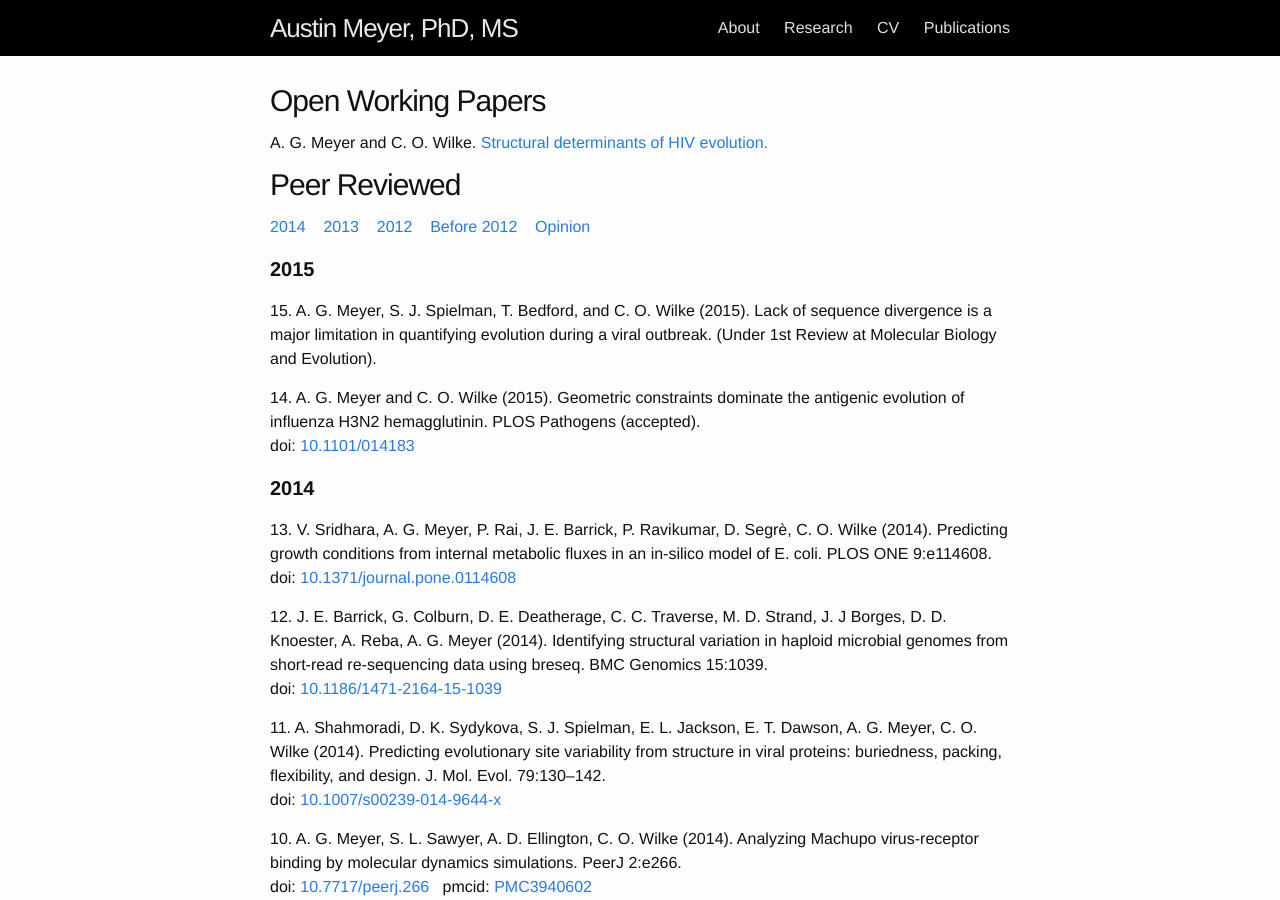
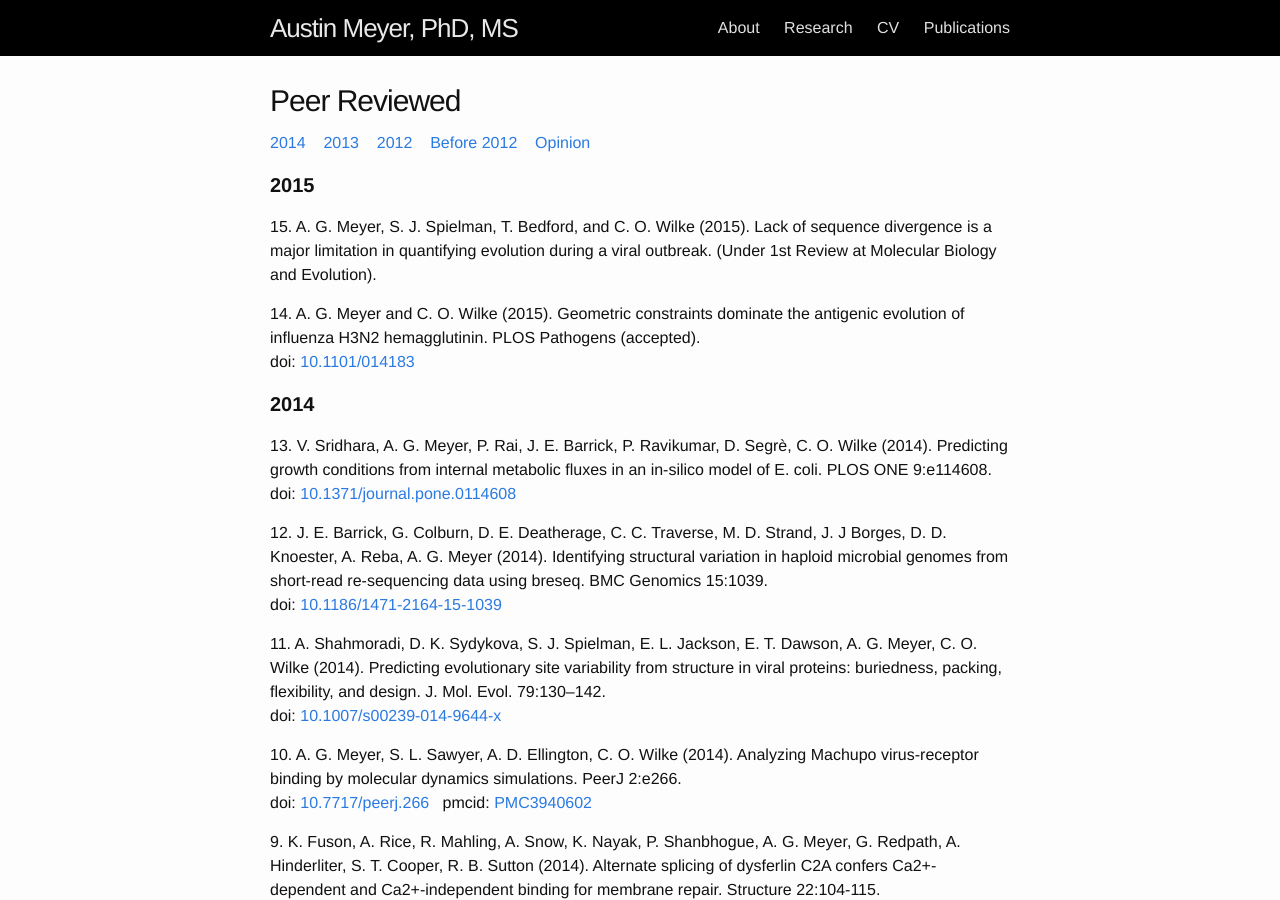
Before and after one commit to ausmeyer/ausmeyer.github.io, a Jekyll site: the page built from publications.html, in a window 1280 px wide and 900 px high. Built offline with Jekyll 4.4.1, drawn with Linux system fonts in a browser that asks for light colours; some of the changed text lies outside the part shown.

Commit message:
Fixed formatting.

```diff
--- a/publications.html
+++ b/publications.html
@@ -11,11 +11,6 @@
 ---
 
 <div class="post">
-
-  <h1 class="post-title">Open Working Papers</h1>
-
-  A. G. Meyer and C. O. Wilke. <a href="http://ausmeyer.github.io/hiv_structural_determinants">Structural determinants of HIV evolution.</a>
-  <p>
 
   <h1 class="post-title">Peer Reviewed</h1>
 
@@ -56,6 +51,16 @@
 </div>
 
 <div class="post"><br>
+  <a class="anchor" id="Working Papers"></a>
+  <h1 class="post-title">Working Papers</h1>
+
+    <ul class="pub-list">
+      A. G. Meyer and C. O. Wilke. <a href="http://ausmeyer.github.io/hiv_structural_determinants">Structural determinants of HIV evolution.</a>
+    <\ul>
+
+</div>
+
+<div class="post"><br>
   <a class="anchor" id="Opinion"></a>
   <h1 class="post-title">Opinion</h1>
   {% assign opinion_count = site.data.opinion.size %}
```
